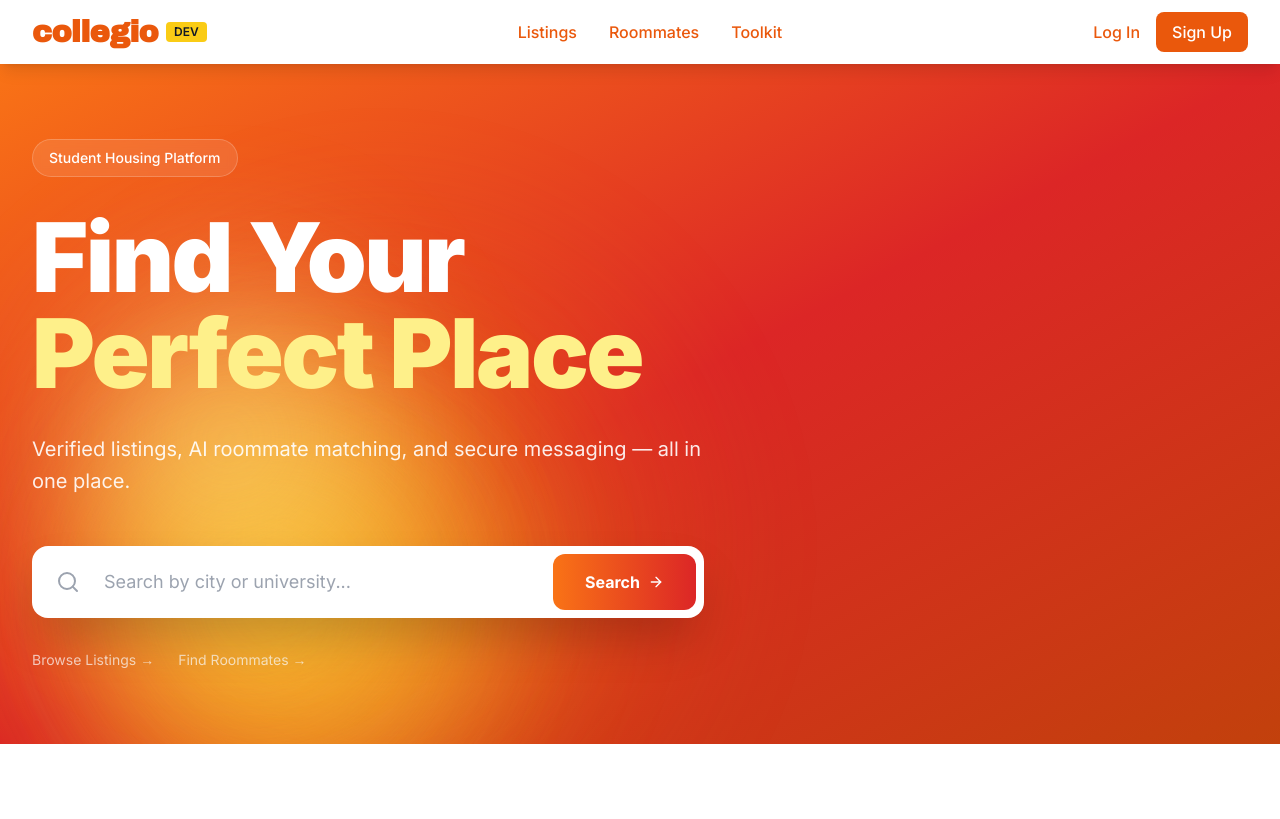
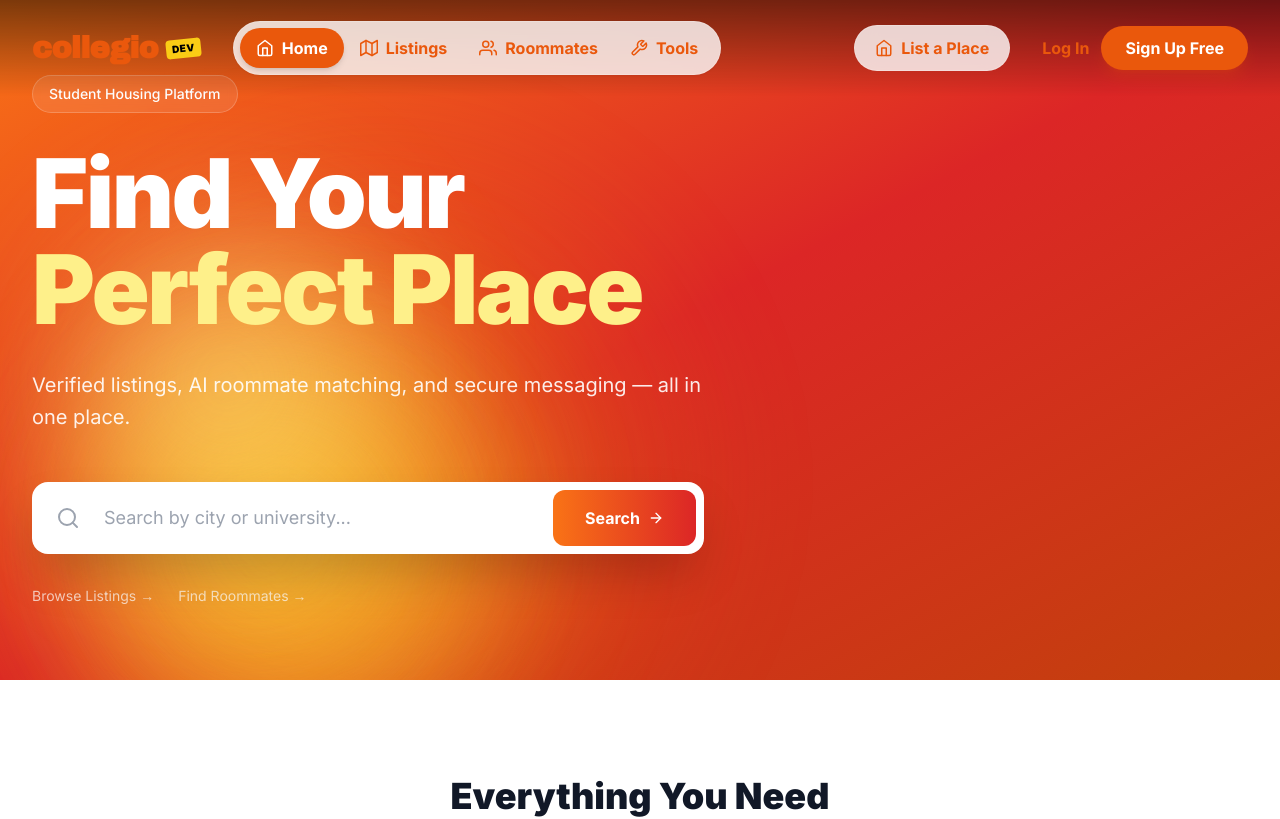
Before and after one commit to emmanueladima/housing, a React (Vite) app in the folder Documents/Python/Projects/Housing/frontend/: page / in a window 1280 px wide. Shown: the top 819 px of the page. Built offline with nearby package versions, Linux system fonts and the light colour scheme; no server answers.

Commit message:
Refine UI: Global transparent navbar with orange styling and improved map markers

```diff
--- a/Documents/Python/Projects/Housing/frontend/src/App.jsx
+++ b/Documents/Python/Projects/Housing/frontend/src/App.jsx
@@ -1,4 +1,4 @@
-import { Routes, Route } from 'react-router-dom';
+import { Routes, Route, useLocation } from 'react-router-dom';
 import Header from './components/Layout/Header';
 import Footer from './components/Layout/Footer';
 import ProtectedRoute from './components/Auth/ProtectedRoute';
@@ -22,10 +22,13 @@ import VerifyEmail from './pages/VerifyEmail';
 import NotFound from './pages/NotFound';
 
 function App() {
+  const location = useLocation();
+  const isTransparentPage = location.pathname === '/' || location.pathname === '/listings';
+
   return (
     <div className="min-h-screen flex flex-col">
       <Header />
-      <main className="flex-grow">
+      <main className={`flex-grow ${!isTransparentPage ? 'pt-24' : ''}`}>
         <Routes>
           {/* Public routes */}
           <Route path="/" element={<Home />} />
--- a/Documents/Python/Projects/Housing/frontend/src/components/Layout/Header.jsx
+++ b/Documents/Python/Projects/Housing/frontend/src/components/Layout/Header.jsx
@@ -1,13 +1,31 @@
 import { useState, useEffect } from 'react';
-import { Link, useNavigate } from 'react-router-dom';
-import { FiHome, FiUsers, FiMail, FiBell, FiUser, FiLogOut, FiMenu, FiX } from 'react-icons/fi';
+import { Link, useNavigate, useLocation } from 'react-router-dom';
+import { FiHome, FiUsers, FiMessageSquare, FiBell, FiUser, FiLogOut, FiMenu, FiX, FiMap, FiTool, FiGrid, FiSettings } from 'react-icons/fi';
 import { useAuth } from '../../contexts/AuthContext';
 import { useSocket } from '../../contexts/SocketContext';
-import { getUnreadCount } from '../../services/messageService';
+import messageService from '../../services/messageService';
 import Modal from '../shared/Modal';
 import Login from '../Auth/Login';
 import SignUp from '../Auth/SignUp';
-import Button from '../shared/Button';
+
+const NavLink = ({ to, icon: Icon, label }) => {
+  const location = useLocation();
+  const isActive = (path) => location.pathname === path;
+  const active = isActive(to);
+
+  return (
+    <Link
+      to={to}
+      className={`flex items-center gap-2 px-4 py-2 rounded-full transition-all duration-300 ${active
+        ? 'bg-orange-600 text-white shadow-md font-bold'
+        : 'text-orange-600 hover:bg-orange-50 font-bold'
+        }`}
+    >
+      {Icon && <Icon size={18} />}
+      <span>{label}</span>
+    </Link>
+  );
+};
 
 const Header = () => {
   const { isAuthenticated, user, logout } = useAuth();
@@ -17,58 +35,48 @@ const Header = () => {
   const [showSignUp, setShowSignUp] = useState(false);
   const [showMobileMenu, setShowMobileMenu] = useState(false);
   const [showUserMenu, setShowUserMenu] = useState(false);
-  const [unreadMessageCount, setUnreadMessageCount] = useState(0);
+  const [unreadCount, setUnreadCount] = useState(0);
 
+  // Fetch unread messages count
   useEffect(() => {
     if (isAuthenticated) {
-      fetchUnreadCount();
-    }
-  }, [isAuthenticated]);
-
-  useEffect(() => {
-    if (socket && isAuthenticated) {
-      // Listen for new messages to update badge
-      socket.on('new_message', () => {
-        fetchUnreadCount();
-      });
-
-      // Listen for message notification (for non-active threads)
-      socket.on('message_notification', () => {
-        fetchUnreadCount();
-      });
-
-      return () => {
-        socket.off('new_message');
-        socket.off('message_notification');
-      };
-    }
-  }, [socket, isAuthenticated]);
-
       const fetchUnreadCount = async () => {
         try {
-      const count = await getUnreadCount();
-      setUnreadMessageCount(count);
+          const count = await messageService.getUnreadCount();
+          setUnreadCount(count);
         } catch (error) {
           console.error('Error fetching unread count:', error);
         }
       };
 
-  const handleLogout = () => {
-    logout();
-    setShowUserMenu(false);
-    setUnreadMessageCount(0);
-    navigate('/');
+      fetchUnreadCount();
+
+      // Listen for new messages
+      if (socket) {
+        socket.on('new_message', () => {
+          fetchUnreadCount();
+        });
+      }
+
+      return () => {
+        if (socket) {
+          socket.off('new_message');
+        }
       };
-
-  const isDevMode = import.meta.env.VITE_DEV_MODE === 'true';
+    }
+  }, [isAuthenticated, socket]);
 
   return (
     <>
-      <header className="sticky top-0 z-40 bg-white shadow-lg">
+      <header
+        className="absolute top-0 w-full z-50 transition-all duration-300 bg-gradient-to-b from-black/50 via-black/25 to-transparent"
+      >
         <div className="max-w-7xl mx-auto px-4 sm:px-6 lg:px-8">
-          <div className="flex justify-between items-center h-16">
+          <div className="flex justify-between items-center h-24">
+            {/* Left Section: Logo + Nav Pills */}
+            <div className="flex items-center gap-8">
               {/* Logo */}
-            <Link to="/" className="flex items-center space-x-2">
+              <Link to="/" className="flex items-center gap-2 group">
                 <span
                   className="text-3xl text-orange-600"
                   style={{
@@ -82,146 +90,135 @@ const Header = () => {
                 >
                   collegio
                 </span>
-              {isDevMode && (
-                <span className="ml-2 px-2 py-0.5 text-xs font-semibold bg-yellow-400 text-gray-900 rounded">
-                  DEV
+                <span className="bg-yellow-400 text-black text-[10px] font-black px-1.5 py-0.5 rounded uppercase tracking-wider transform -rotate-6 group-hover:rotate-0 transition-transform">
+                  Dev
+                </span>
+              </Link>
+
+              {/* Desktop Navigation - Pill Container */}
+              <nav className="hidden md:flex items-center p-1.5 bg-white/80 backdrop-blur-md rounded-full border border-white/20 shadow-sm">
+                <NavLink to="/" icon={FiHome} label="Home" />
+                <NavLink to="/listings" icon={FiMap} label="Listings" />
+                <NavLink to="/roommates" icon={FiUsers} label="Roommates" />
+                <NavLink to="/roommate-toolkit" icon={FiTool} label="Tools" />
+              </nav>
+            </div>
+
+            {/* Right Section: Actions & Profile */}
+            <div className="hidden md:flex items-center gap-4">
+              <Link
+                to="/listings/create"
+                className="flex items-center gap-2 px-5 py-2.5 bg-white/80 backdrop-blur-md text-orange-600 font-bold rounded-full hover:bg-white hover:shadow-md transition-all border border-white/20"
+              >
+                <FiHome size={18} />
+                <span>List a Place</span>
+              </Link>
+
+              {isAuthenticated ? (
+                <div className="flex items-center gap-3 pl-2">
+                  <Link
+                    to="/messages"
+                    className="relative p-2.5 text-orange-600 hover:bg-white/50 rounded-full transition-colors"
+                  >
+                    <FiMessageSquare size={22} />
+                    {unreadCount > 0 && (
+                      <span className="absolute top-1 right-1 w-5 h-5 bg-red-500 text-white text-xs font-bold flex items-center justify-center rounded-full border-2 border-white">
+                        {unreadCount}
                       </span>
                     )}
                   </Link>
 
-            {/* Desktop Navigation */}
-            <nav className="hidden md:flex items-center space-x-8">
-              <Link
-                to="/listings"
-                className="text-orange-600 hover:text-orange-700 font-medium transition-colors"
-              >
-                Listings
-              </Link>
-              <Link
-                to="/roommates"
-                className="text-orange-600 hover:text-orange-700 font-medium transition-colors"
-              >
-                Roommates
-              </Link>
-              <Link
-                to="/roommate-toolkit"
-                className="text-orange-600 hover:text-orange-700 font-medium transition-colors"
-              >
-                Toolkit
-              </Link>
-            </nav>
+                  <button className="p-2.5 text-orange-600 hover:bg-white/50 rounded-full transition-colors">
+                    <FiBell size={22} />
+                  </button>
 
-            {/* Desktop Auth/User Menu */}
-            <div className="hidden md:flex items-center space-x-4">
-              {isAuthenticated && (
-                <Link
-                  to="/listings/create"
-                  className="bg-orange-600 text-white px-4 py-2 rounded-lg font-medium hover:bg-orange-700 transition-colors flex items-center gap-2"
-                >
-                  <FiHome size={18} />
-                  <span>List a Place</span>
-                </Link>
-              )}
-              {isAuthenticated ? (
-                <>
-                  <Link
-                    to="/messages"
-                    className="text-orange-600 hover:text-orange-700 transition-colors relative"
-                  >
-                    <FiMail size={22} />
-                    {unreadMessageCount > 0 && (
-                      <span className="absolute -top-1 -right-1 bg-red-500 text-white text-xs rounded-full w-5 h-5 flex items-center justify-center font-semibold">
-                        {unreadMessageCount > 9 ? '9+' : unreadMessageCount}
-                      </span>
-                    )}
-                  </Link>
-                  <Link
-                    to="/notifications"
-                    className="text-orange-600 hover:text-orange-700 transition-colors relative"
-                  >
-                    <FiBell size={22} />
-                    {user?.unreadNotifications > 0 && (
-                      <span className="absolute -top-1 -right-1 bg-red-500 text-white text-xs rounded-full w-5 h-5 flex items-center justify-center">
-                        {user.unreadNotifications}
-                      </span>
-                    )}
-                  </Link>
-
-                  {/* User Dropdown */}
-                  <div className="relative">
+                  <div className="relative ml-2">
                     <button
                       onClick={() => setShowUserMenu(!showUserMenu)}
-                      className="flex items-center space-x-2 text-orange-600 hover:text-orange-700 transition-colors"
+                      className="flex items-center gap-3 p-1.5 pr-4 bg-white/80 backdrop-blur-md rounded-full border border-white/20 hover:shadow-md transition-all group"
                     >
-                      <FiUser size={22} />
-                      <span className="font-medium">{user?.firstName}</span>
+                      <div className="w-9 h-9 bg-orange-100 rounded-full flex items-center justify-center text-orange-600 group-hover:bg-orange-600 group-hover:text-white transition-colors">
+                        <FiUser size={18} />
+                      </div>
+                      <span className="font-bold text-orange-600 text-sm">
+                        {user?.firstName || 'User'}
+                      </span>
                     </button>
 
+                    {/* Dropdown Menu */}
                     {showUserMenu && (
-                      <div className="absolute right-0 mt-2 w-48 bg-white rounded-lg shadow-lg py-2 z-50 border border-gray-100">
+                      <div className="absolute right-0 mt-2 w-64 bg-white rounded-2xl shadow-xl border border-gray-100 overflow-hidden py-2 animate-in fade-in slide-in-from-top-2">
+                        <div className="px-4 py-3 border-b border-gray-50">
+                          <p className="text-sm font-bold text-gray-900">Signed in as</p>
+                          <p className="text-sm text-gray-500 truncate">{user?.email}</p>
+                        </div>
+
+                        <div className="py-1">
                           <Link
                             to="/profile"
-                          className="block px-4 py-2 text-gray-700 hover:bg-orange-50 hover:text-orange-600"
+                            className="flex items-center gap-3 px-4 py-2.5 text-gray-700 hover:bg-orange-50 hover:text-orange-600 transition-colors"
                             onClick={() => setShowUserMenu(false)}
                           >
-                          Profile
+                            <FiUser size={18} />
+                            <span className="font-medium">Your Profile</span>
                           </Link>
                           <Link
                             to="/applications"
-                          className="block px-4 py-2 text-gray-700 hover:bg-orange-50 hover:text-orange-600"
+                            className="flex items-center gap-3 px-4 py-2.5 text-gray-700 hover:bg-orange-50 hover:text-orange-600 transition-colors"
                             onClick={() => setShowUserMenu(false)}
                           >
-                          My Applications
+                            <FiGrid size={18} />
+                            <span className="font-medium">Applications</span>
                           </Link>
                           <Link
-                          to="/saved-searches"
-                          className="block px-4 py-2 text-gray-700 hover:bg-orange-50 hover:text-orange-600"
+                            to="/settings"
+                            className="flex items-center gap-3 px-4 py-2.5 text-gray-700 hover:bg-orange-50 hover:text-orange-600 transition-colors"
                             onClick={() => setShowUserMenu(false)}
                           >
-                          Saved Searches
+                            <FiSettings size={18} />
+                            <span className="font-medium">Settings</span>
                           </Link>
-                        {(user?.userType === 'landlord' || user?.userType === 'both') && (
-                          <Link
-                            to="/landlord/dashboard"
-                            className="block px-4 py-2 text-gray-700 hover:bg-orange-50 hover:text-orange-600"
-                            onClick={() => setShowUserMenu(false)}
+                        </div>
+
+                        <div className="border-t border-gray-50 mt-1 pt-1">
+                          <button
+                            onClick={() => {
+                              logout();
+                              setShowUserMenu(false);
+                              navigate('/');
+                            }}
+                            className="w-full flex items-center gap-3 px-4 py-2.5 text-red-600 hover:bg-red-50 transition-colors text-left"
                           >
-                            Landlord Dashboard
-                          </Link>
-                        )}
-                        <button
-                          onClick={handleLogout}
-                          className="w-full text-left px-4 py-2 text-red-600 hover:bg-red-50 flex items-center space-x-2"
-                        >
-                          <FiLogOut />
-                          <span>Logout</span>
+                            <FiLogOut size={18} />
+                            <span className="font-medium">Sign Out</span>
                           </button>
+                        </div>
                       </div>
                     )}
                   </div>
-                </>
+                </div>
               ) : (
-                <>
+                <div className="flex items-center gap-3 pl-4">
                   <button
                     onClick={() => setShowLogin(true)}
-                    className="text-orange-600 hover:text-orange-700 font-medium transition-colors"
+                    className="text-orange-600 font-bold hover:text-orange-700 transition-colors"
                   >
                     Log In
                   </button>
                   <button
                     onClick={() => setShowSignUp(true)}
-                    className="bg-orange-600 text-white px-4 py-2 rounded-lg font-medium hover:bg-orange-700 transition-colors"
+                    className="bg-orange-600 text-white px-6 py-2.5 rounded-full font-bold hover:bg-orange-700 transition-all shadow-lg shadow-orange-600/20"
                   >
-                    Sign Up
+                    Sign Up Free
                   </button>
-                </>
+                </div>
               )}
             </div>
 
             {/* Mobile Menu Button */}
             <button
               onClick={() => setShowMobileMenu(!showMobileMenu)}
-              className="md:hidden text-orange-600"
+              className="md:hidden p-2 text-orange-600 bg-white/80 backdrop-blur-md rounded-full"
             >
               {showMobileMenu ? <FiX size={24} /> : <FiMenu size={24} />}
             </button>
@@ -230,64 +227,44 @@ const Header = () => {
 
         {/* Mobile Menu */}
         {showMobileMenu && (
-          <div className="md:hidden bg-white border-t border-gray-200">
-            <div className="px-4 py-4 space-y-3">
+          <div className="md:hidden bg-white border-t border-gray-100 shadow-xl">
+            <div className="px-4 py-4 space-y-2">
+              <Link
+                to="/"
+                className="block px-4 py-3 rounded-xl text-gray-600 font-medium hover:bg-orange-50 hover:text-orange-600 transition-colors"
+                onClick={() => setShowMobileMenu(false)}
+              >
+                Home
+              </Link>
               <Link
                 to="/listings"
-                className="block text-orange-600 hover:text-orange-700 font-medium"
+                className="block px-4 py-3 rounded-xl text-gray-600 font-medium hover:bg-orange-50 hover:text-orange-600 transition-colors"
                 onClick={() => setShowMobileMenu(false)}
               >
                 Listings
               </Link>
               <Link
                 to="/roommates"
-                className="block text-orange-600 hover:text-orange-700 font-medium"
+                className="block px-4 py-3 rounded-xl text-gray-600 font-medium hover:bg-orange-50 hover:text-orange-600 transition-colors"
                 onClick={() => setShowMobileMenu(false)}
               >
                 Roommates
               </Link>
               <Link
                 to="/roommate-toolkit"
-                className="block text-orange-600 hover:text-orange-700 font-medium"
+                className="block px-4 py-3 rounded-xl text-gray-600 font-medium hover:bg-orange-50 hover:text-orange-600 transition-colors"
                 onClick={() => setShowMobileMenu(false)}
               >
-                Toolkit
+                Tools
               </Link>
-
-              {isAuthenticated ? (
-                <>
-                  <Link
-                    to="/messages"
-                    className="block text-orange-600 hover:text-orange-700 font-medium"
-                    onClick={() => setShowMobileMenu(false)}
-                  >
-                    Messages
-                  </Link>
-                  <Link
-                    to="/profile"
-                    className="block text-orange-600 hover:text-orange-700 font-medium"
-                    onClick={() => setShowMobileMenu(false)}
-                  >
-                    Profile
-                  </Link>
-                  <button
-                    onClick={() => {
-                      handleLogout();
-                      setShowMobileMenu(false);
-                    }}
-                    className="block w-full text-left text-red-600 hover:text-red-700 font-medium"
-                  >
-                    Logout
-                  </button>
-                </>
-              ) : (
-                <div className="flex space-x-2 pt-2">
+              {!isAuthenticated && (
+                <div className="pt-4 mt-4 border-t border-gray-100 flex flex-col gap-3">
                   <button
                     onClick={() => {
                       setShowLogin(true);
                       setShowMobileMenu(false);
                     }}
-                    className="flex-1 text-orange-600 hover:text-orange-700 font-medium text-center py-2 border border-orange-600 rounded-lg"
+                    className="w-full py-3 text-orange-600 font-bold border border-orange-200 rounded-xl"
                   >
                     Log In
                   </button>
@@ -296,9 +273,9 @@ const Header = () => {
                       setShowSignUp(true);
                       setShowMobileMenu(false);
                     }}
-                    className="flex-1 bg-orange-600 text-white px-4 py-2 rounded-lg font-medium hover:bg-orange-700 transition-colors"
+                    className="w-full py-3 bg-orange-600 text-white font-bold rounded-xl shadow-lg shadow-orange-600/20"
                   >
-                    Sign Up
+                    Sign Up Free
                   </button>
                 </div>
               )}
--- a/Documents/Python/Projects/Housing/frontend/src/components/Map/MapboxMap.jsx
+++ b/Documents/Python/Projects/Housing/frontend/src/components/Map/MapboxMap.jsx
@@ -78,14 +78,15 @@ const MapboxMap = ({
             el.innerHTML = `
         <div style="
           background: ${isSelected
-                    ? 'linear-gradient(135deg, #dc2626 0%, #b91c1c 100%)'
-                    : 'linear-gradient(135deg, #f97316 0%, #ea580c 100%)'};
+                    ? '#ffffff'
+                    : 'linear-gradient(135deg, #DB4A2B 0%, #B0361C 100%)'};
           padding: 4px 10px;
           border-radius: 16px;
-          box-shadow: 0 2px 8px ${isSelected ? 'rgba(220, 38, 38, 0.3)' : 'rgba(249, 115, 22, 0.3)'};
+          border: ${isSelected ? '2px solid #DB4A2B' : 'none'};
+          box-shadow: 0 2px 8px ${isSelected ? 'rgba(0, 0, 0, 0.2)' : 'rgba(219, 74, 43, 0.3)'};
           font-weight: bold;
           font-size: 12px;
-          color: white;
+          color: ${isSelected ? '#DB4A2B' : 'white'};
           border: 2px solid white;
           white-space: nowrap;
           transform: translate(-50%, -50%);
@@ -103,13 +104,13 @@ const MapboxMap = ({
             el.addEventListener('mouseenter', () => {
                 const div = el.querySelector('div');
                 div.style.transform = 'translate(-50%, -50%) scale(1.1)';
-                div.style.boxShadow = `0 6px 16px ${isSelected ? 'rgba(220, 38, 38, 0.5)' : 'rgba(249, 115, 22, 0.5)'}`;
+                div.style.boxShadow = `0 6px 16px ${isSelected ? 'rgba(0, 0, 0, 0.3)' : 'rgba(219, 74, 43, 0.5)'}`;
             });
 
             el.addEventListener('mouseleave', () => {
                 const div = el.querySelector('div');
                 div.style.transform = 'translate(-50%, -50%) scale(1)';
-                div.style.boxShadow = `0 4px 12px ${isSelected ? 'rgba(220, 38, 38, 0.4)' : 'rgba(249, 115, 22, 0.4)'}`;
+                div.style.boxShadow = `0 4px 12px ${isSelected ? 'rgba(0, 0, 0, 0.2)' : 'rgba(219, 74, 43, 0.4)'}`;
             });
 
             const marker = new mapboxgl.Marker(el)
@@ -158,7 +159,7 @@ const MapboxMap = ({
                 });
 
                 // Add user location marker
-                new mapboxgl.Marker({ color: '#f97316' })
+                new mapboxgl.Marker({ color: '#DB4A2B' })
                     .setLngLat([longitude, latitude])
                     .addTo(map.current);
             },
--- a/Documents/Python/Projects/Housing/frontend/src/pages/Listings.jsx
+++ b/Documents/Python/Projects/Housing/frontend/src/pages/Listings.jsx
@@ -223,8 +223,8 @@ const Listings = () => {
         {/* Listings Section - Floating Panel */}
         <div
           className={`absolute transition-all duration-500 cubic-bezier(0.4, 0, 0.2, 1) z-10 bg-white shadow-2xl border border-gray-200 overflow-clip origin-top-right ${showFilters
-            ? 'top-4 right-4 w-[800px] h-[calc(100vh-6rem)] rounded-3xl flex flex-col'
-            : 'top-4 right-4 w-[200px] h-[56px] rounded-full'
+            ? 'top-24 right-4 w-[800px] h-[calc(100vh-8rem)] rounded-3xl flex flex-col'
+            : 'top-24 right-4 w-[200px] h-[56px] rounded-full'
             }`}
         >
           {/* Collapse/Expand Toggle */}
```
Lines whose indentation alone changed are shown as unchanged.
